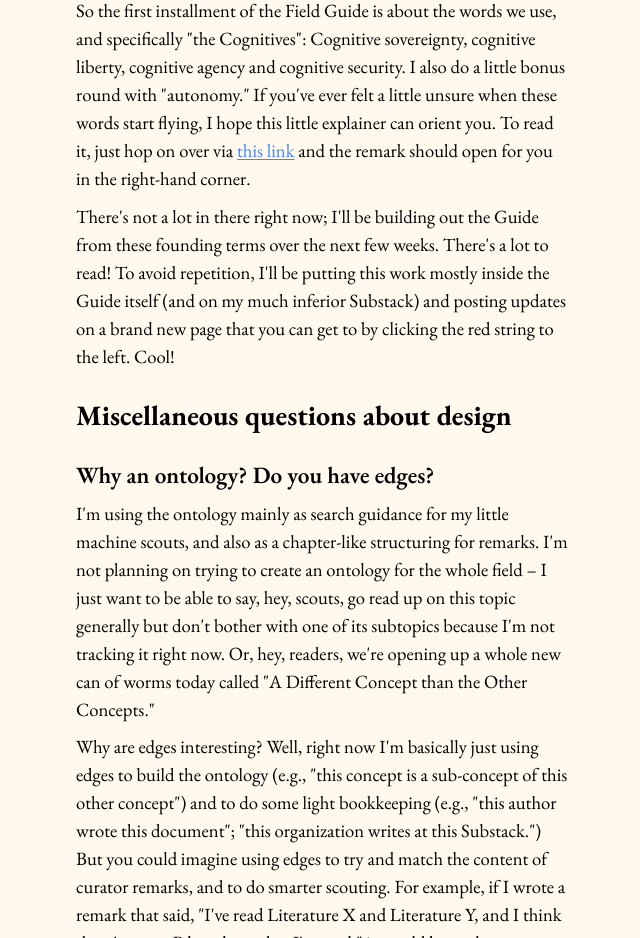
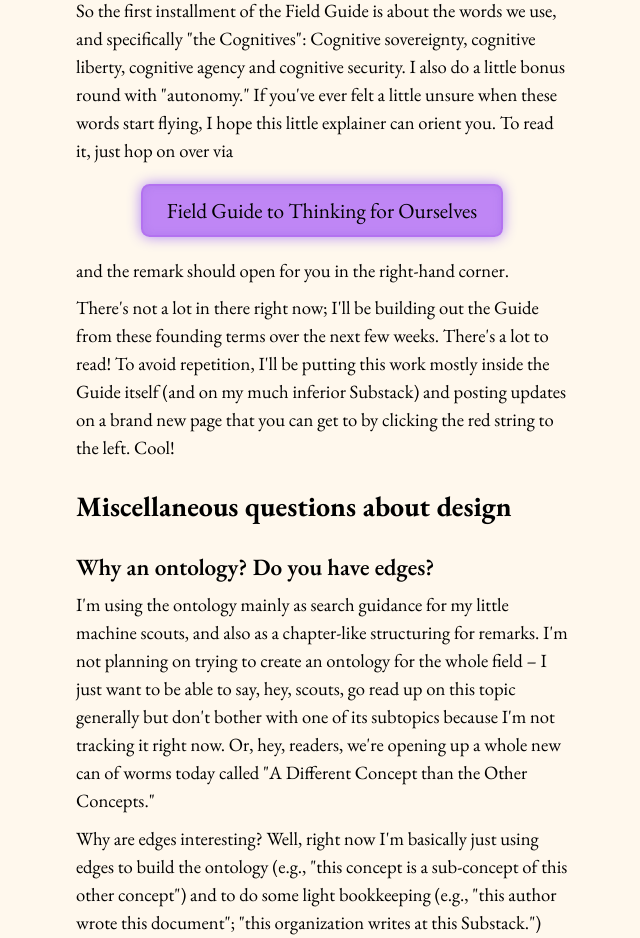
Before and after one commit to Allegra-Cohen/seewhatyouthink, a Next.js app: page /posts/introducing-the-field-guide-to-thinking-for-ourselves in a window 1280 px wide. Shown: the part 3600-4538 px from the top of the page, without its empty margins (344-984 px from the left). Built offline with nearby package versions, Linux system fonts and the light colour scheme.

Commit message:
Added new button so nobody misses the Field Guide link
Code co-authored by Claude, content authored by Allegra Cohen

```diff
--- a/app/globals.css
+++ b/app/globals.css
@@ -111,6 +111,46 @@ blockquote {
 }
 .post-content a:hover {
   text-decoration-thickness: 2px;
+}
+
+/* A big centered call-to-action button that can sit mid-sentence in a post.
+   The selector is doubled up (and !important'd) because `.post-content a`
+   above paints every post link blue with an underline. */
+.post-content a.post-button,
+.post-content a.post-button:link,
+.post-content a.post-button:visited {
+  display: block;
+  width: fit-content;
+  max-width: 100%;
+  margin: 0.9em auto;
+  padding: 0.55em 1.1em;
+  background: rgba(115, 0, 807, 0.46);
+  color: rgba(0,0,0,1) !important;
+  border: 2px solid rgba(115, 0, 207, 0.15);
+  border-radius: 0.4em;
+  text-align: center;
+  text-decoration: none;
+  font-size: clamp(16pt, 1.6vw, 26pt);
+  line-height: 1.2;
+  /* The glow: an outer bloom plus a soft inner one so the border itself
+     reads as lit rather than just outlined. */
+  box-shadow: 0 0 14px rgba(80, 0, 807, 0.45),
+              inset 0 0 10px rgba(115, 70, 207, 0.18);
+  transition: transform 0.12s ease, box-shadow 0.12s ease, background 0.12s ease,
+              border-color 0.12s ease;
+}
+.post-content a.post-button:hover {
+  background: rgba(115, 0, 807, 0.4);
+  border-color: rgba(115, 70, 207, 0.85);
+  transform: translateY(-1px);
+  box-shadow: 0 0 22px rgba(115, 70, 207, 0.6),
+              inset 0 0 12px rgba(115, 70, 207, 0.24);
+  text-decoration: none;
+}
+.post-content a.post-button:active {
+  transform: translateY(1px);
+  box-shadow: 0 0 10px rgba(115, 0, 807, 0.4),
+              inset 0 0 8px rgba(115, 70, 207, 0.2);
 }
 
 /* References shouldn't show the blue link color — links inherit the
--- a/app/posts/introducing-the-field-guide-to-thinking-for-ourselves/page.mdx
+++ b/app/posts/introducing-the-field-guide-to-thinking-for-ourselves/page.mdx
@@ -55,7 +55,7 @@ Maybe! But I think we have enough summaries and explainers written by LLMs out t
 
 As I hinted at earlier, the terminology around this space is pretty specialized. I think we all *sort of* agree on what we're talking about: Generative AI can affect human brains, and most of us would like to continue to think for ourselves even as AI improves and becomes ubiquitous. But the concept of "thinking for ourselves" is multi-faceted. Can we say that, for example, Meta's algorithms impinge on our ability to think for ourselves? What about the choices Claude's designers make? Many people are working in this space – UI/UX designers, cognitive scientists, lawyers – but they're all using slightly different words to describe what they're worried about and what they want to protect. And I found, when I was trying to name this Field Guide, that I wasn't sure which terms to use.
 
-So the first installment of the Field Guide is about the words we use, and specifically "the Cognitives": Cognitive sovereignty, cognitive liberty, cognitive agency and cognitive security. I also do a little bonus round with "autonomy." If you've ever felt a little unsure when these words start flying, I hope this little explainer can orient you. To read it, just hop on over via <a href = "/field-guides/fgttfo/?open=32594bc2-e59a-4c3b-b02a-dbee7629e827">this link</a> and the remark should open for you in the right-hand corner.
+So the first installment of the Field Guide is about the words we use, and specifically "the Cognitives": Cognitive sovereignty, cognitive liberty, cognitive agency and cognitive security. I also do a little bonus round with "autonomy." If you've ever felt a little unsure when these words start flying, I hope this little explainer can orient you. To read it, just hop on over via <a className="post-button" href="/field-guides/fgttfo/?open=32594bc2-e59a-4c3b-b02a-dbee7629e827">Field Guide to Thinking for Ourselves</a> and the remark should open for you in the right-hand corner.
 
 There's not a lot in there right now; I'll be building out the Guide from these founding terms over the next few weeks. There's a lot to read! To avoid repetition, I'll be putting this work mostly inside the Guide itself (and on my much inferior Substack) and posting updates on a brand new page that you can get to by clicking the red string to the left. Cool!
 
```
